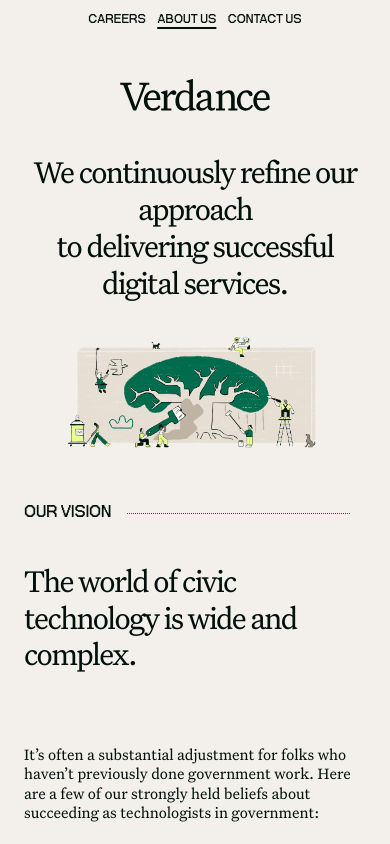
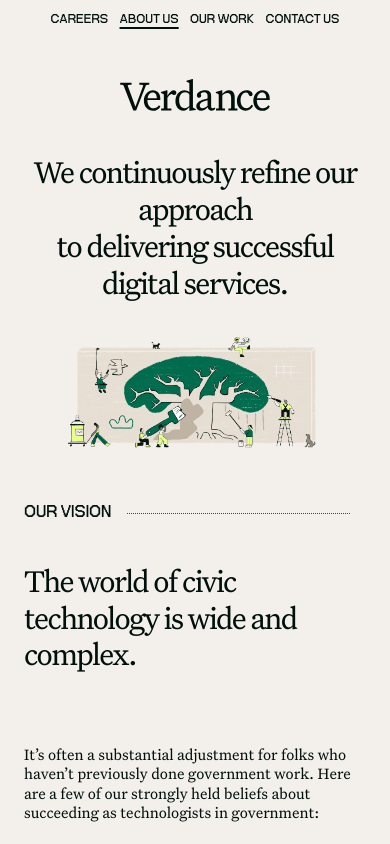
Before and after one commit to VerdanceTeam/verdance-site, an Eleventy site: page src/pages/about.liquid in a window 390 px wide. Shown: the top 844 px of the page. Built offline with nearby package versions, Linux system fonts and the light colour scheme; Eleventy itself is replaced by a stand-in of ours; files that its build step writes are made by us from their sources; no server answers.

Commit message:
fix our-work nav link missing on mobile

```diff
--- a/src/_layouts/layout.liquid
+++ b/src/_layouts/layout.liquid
@@ -61,6 +61,7 @@
                     <div class="col-12 content--center">
                         <a {% if page.url contains "careers" %}class="active"{% endif %} href="/careers/">Careers</a>
                         <a {% if page.url contains "about" %}class="active"{% endif %} href="/about/">About Us</a>
+                        <a {% if page.url contains "our-work" %}class="active"{% endif %} href="/our-work/">Our Work</a>
                         <a href="mailto:hello@verdance.co">Contact us</a>
                     </div>
                     <div class="col-12 navbar__logo content--center">
```
